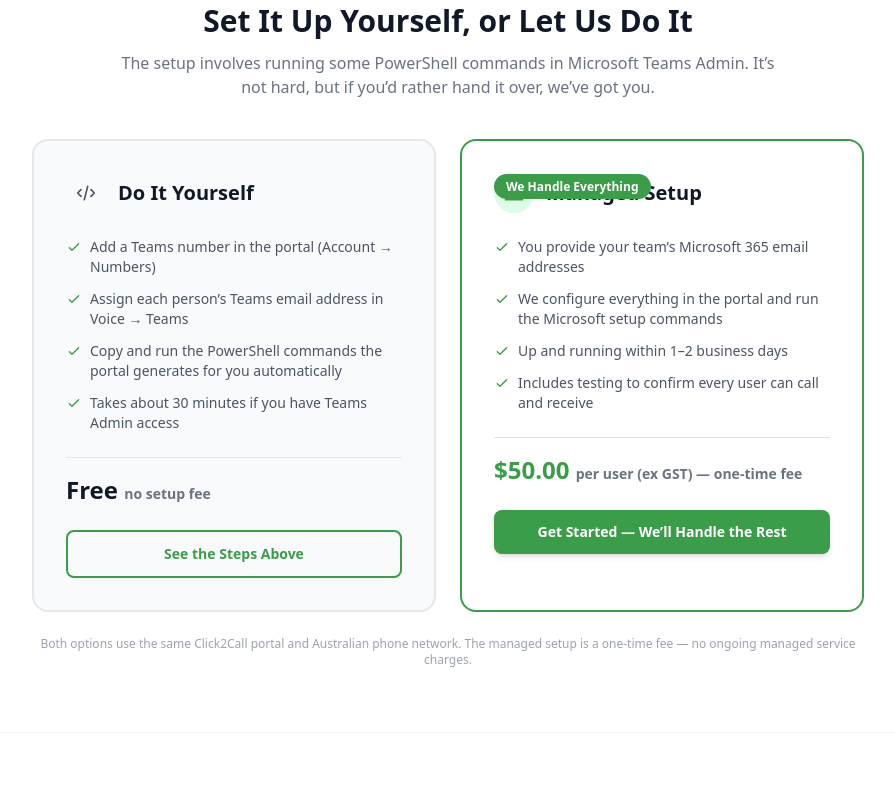
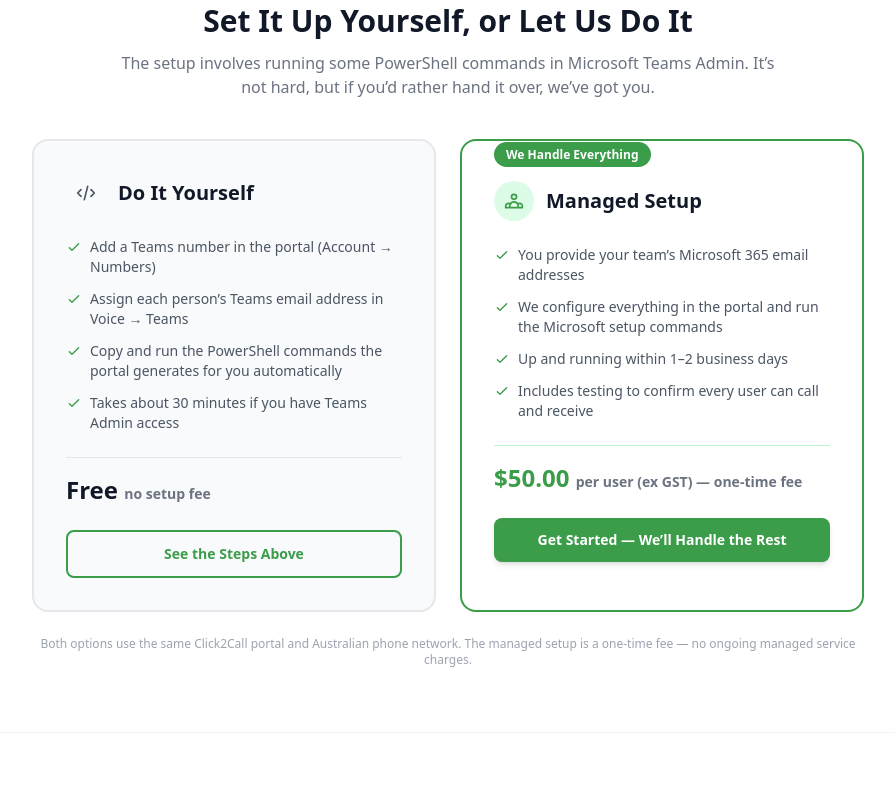
Before and after one commit to BcomServicesLimited/click2call-website, a plain HTML site: page microsoft-teams-calling/index.html in a window 1280 px wide. Shown: the part 4044-4838 px from the top of the page, without its empty margins (192-1087 px from the left). Drawn offline with Linux system fonts and the light colour scheme.

Commit message:
Fix 3 layout bugs: badge overlap on managed card, broken CTA anchor tag, white box in footer

```diff
--- a/microsoft-teams-calling/index.html
+++ b/microsoft-teams-calling/index.html
@@ -794,8 +794,8 @@
               </div>
 
               <!-- Managed Setup Card -->
-              <div class="rounded-2xl border-2 border-[#3B9C49] p-8 bg-white relative">
-                <div class="absolute -top-3 right-6">
+              <div class="rounded-2xl border-2 border-[#3B9C49] pt-10 pb-8 px-8 bg-white relative">
+                <div class="absolute top-0 right-6 -translate-y-1/2">
                   <span class="bg-[#3B9C49] text-white text-xs font-bold px-3 py-1 rounded-full">We Handle Everything</span>
                 </div>
                 <div class="flex items-center gap-3 mb-6">
@@ -928,12 +928,13 @@
         <section class="bg-gray-50 py-16">
           <div class="max-w-6xl mx-auto px-4 sm:px-6 lg:px-8">
         <div class="bg-brand-charcoal rounded-lg shadow-xl">
-            <div class="max-w-7xl mx-auto py-16 px-4 sm:px-6 lg:px-8 text-center">
+            <div class="py-16 px-4 sm:px-6 lg:px-8 text-center">
                 <h2 class="text-3xl font-extrabold text-white sm:text-4xl">Add Calling to Teams Today</h2>
                 <p class="mt-4 text-lg text-gray-300">Sign up free, add a Teams number in the portal, and have your team making calls in Teams by end of day.</p>
                 <a href="https://portal.click2call.com.au/join/" target="_blank" rel="noopener noreferrer" class="mt-8 bg-white border border-transparent rounded-md shadow px-8 py-3 inline-flex items-center text-base font-medium text-brand-green-dark hover:bg-gray-50">
-            Get Started
-              </div>
+                    Get Started
+                </a>
+            </div>
         </div>
           </div>
         </section>
```
